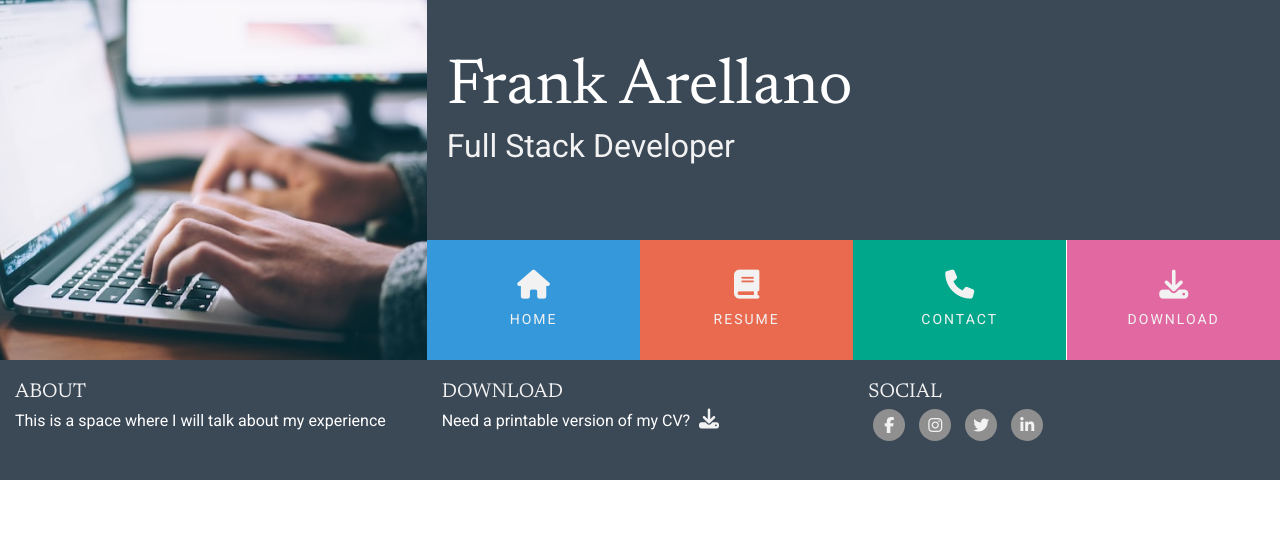
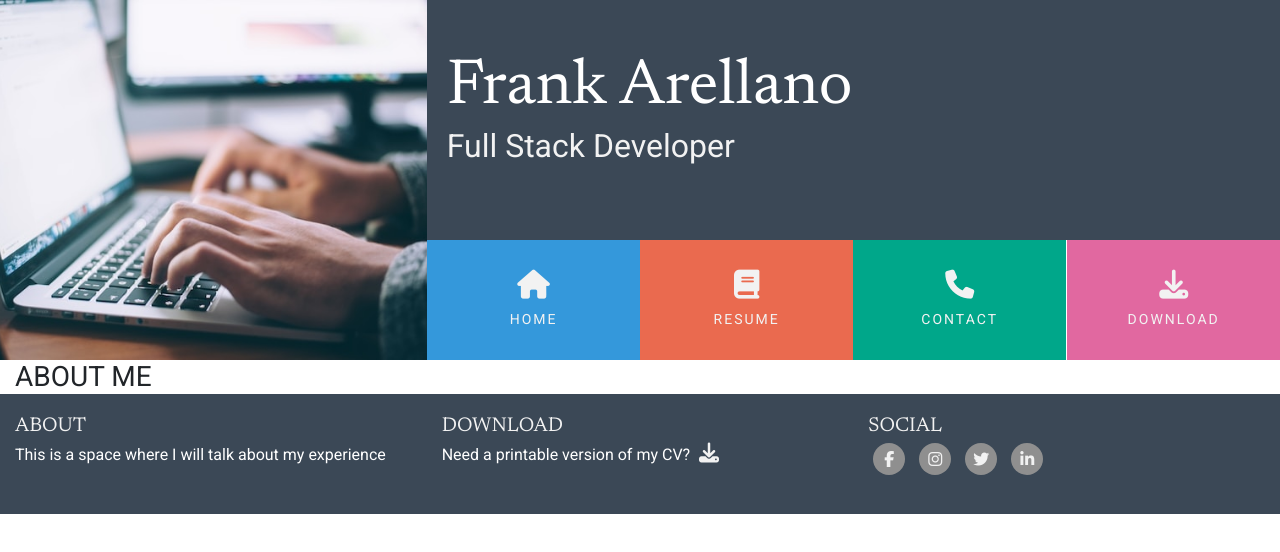
Before and after one commit to plexoio/CV, a plain HTML site: page index.html in a window 1280 px wide. Drawn offline with nearby package versions, Linux system fonts and the light colour scheme.

Commit message:
feat: add structure reasons section

```diff
--- a/index.html
+++ b/index.html
@@ -83,8 +83,16 @@
     </header>
 
     <!--Content Section-->
-    <section>
-
+    <section class="container-fluid">
+        <div class="row row-table">
+            <div class="col-md-8 bg-reasons section-column">
+                <div class="row">
+                    <div class="col">
+                        <h3 class="section-heading uppercase">About me</h3>
+                    </div>
+                </div>
+            </div>
+        </div>
     </section>
 
     <!--Footer Section-->
```
